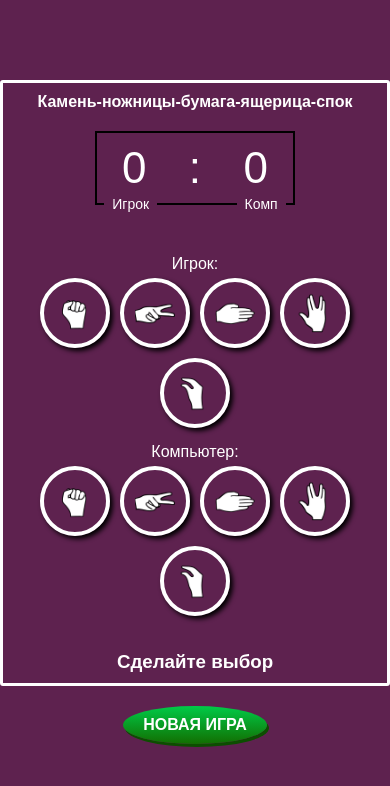
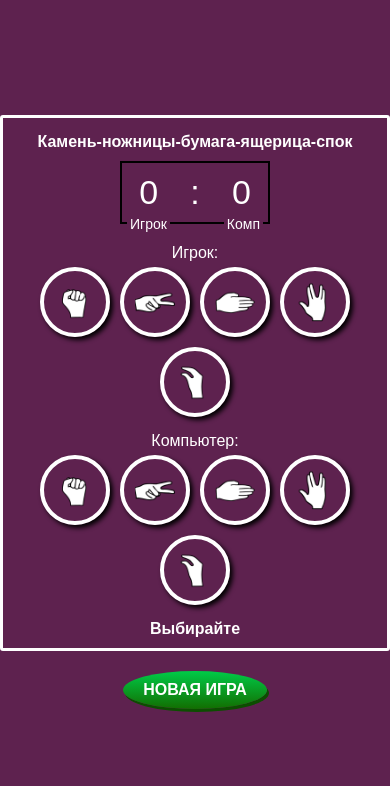
Before and after one commit to Svork7/rock-scissors-paper-js, a plain HTML site: page index.html in a window 390 px wide. Drawn offline with Linux system fonts and the light colour scheme.

Commit message:
finished mobile3

```diff
--- a/index.html
+++ b/index.html
@@ -87,7 +87,7 @@
           ></button>
         </div>
       </div>
-      <h3 class="result">Сделайте выбор</h3>
+      <h3 class="result">Выбирайте</h3>
     </div>
     <div class="buttons">
       <button class="play">Новая игра</button>
--- a/src/style.scss
+++ b/src/style.scss
@@ -28,9 +28,9 @@ body {
   text-align: center;
 }
 .counter-block {
-  width: 200px;
+  width: 150px;
   border: 2px solid #000;
-  margin: 20px auto;
+  margin: 10px auto;
   padding: 10px;
   display: flex;
   justify-content: space-around;
@@ -47,7 +47,7 @@ body {
 .count::before {
   content: '';
   display: block;
-  padding: 3px 8px;
+  padding: 3px 3px;
   background: #5e224f;
   color: #fff;
   font-size: 14px;
@@ -66,7 +66,7 @@ body {
   display: flex;
   justify-content: space-between;
   align-items: center;
-  padding: 30px 20px;
+  padding: 10px 20px;
 }
 .user-field,
 .comp-field {
@@ -220,6 +220,24 @@ body {
     text-align: center;
   }
   .game h1 {
+    padding-top: 5px;
     font-size: 16px;
   }
+
+  h3 {
+    font-size: 16px;
+  }
+
+  .counter-block {
+    font-size: 34px;
+  }
+
+  .count {
+    position: relative;
+    width: 50px;
+    text-align: center;
+  }
+  .count::before {
+    top: 40px;
+  }
 }
```
Also changed, not shown: css/style.css.
